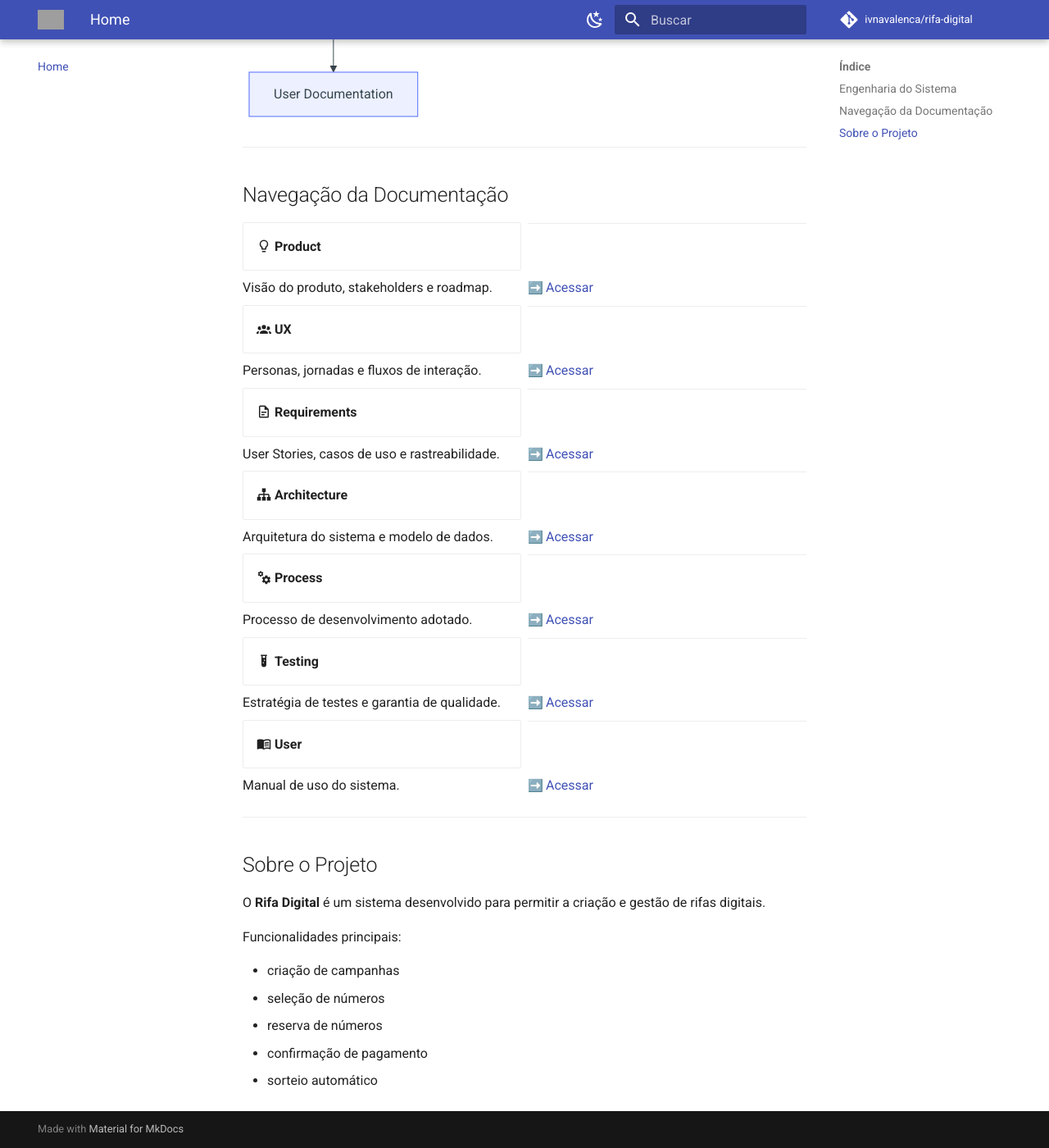
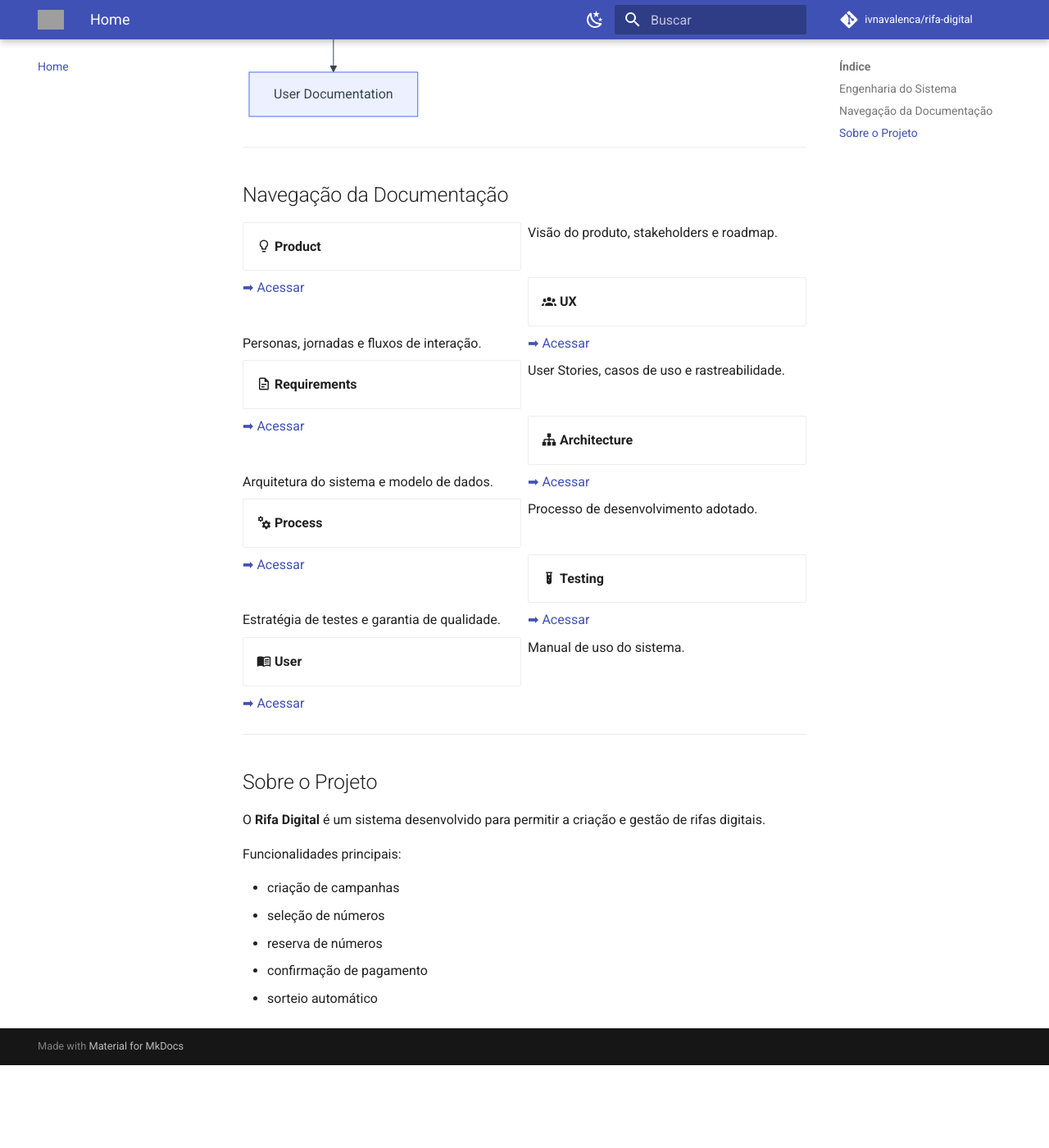
Before and after one commit to ivnavalenca/rifa-digital, an MkDocs documentation site: the page built from docs/index.md, in a window 1280 px wide and 1400 px high, scrolled down 1648 px. Shown: the whole window at 82% size. Built offline with MkDocs 1.6.1 and Material for MkDocs 9.7.7, drawn with Linux system fonts in a browser that asks for light colours; emoji names are drawn with the system emoji font; comment, search, counter and statistics services are not loaded; after the commit the page ends 2947 px from its top, so only the background shows below that; part of the change alters nothing that is shown; grey boxes are pictures that could not be loaded.

```diff
--- a/docs/index.md
+++ b/docs/index.md
@@ -35,46 +35,46 @@ Testing --> User[User Documentation]
 <div class="grid cards" markdown>
 
 - :material-lightbulb-outline: **Product**
-  ---
+
   Visão do produto, stakeholders e roadmap.
 
-  [:arrow_right: Acessar](product/README.md)
+  [➡ Acessar](product/README.md)
 
 - :material-account-group: **UX**
-  ---
+
   Personas, jornadas e fluxos de interação.
 
-  [:arrow_right: Acessar](ux/README.md)
+  [➡ Acessar](ux/README.md)
 
 - :material-file-document-outline: **Requirements**
-  ---
+
   User Stories, casos de uso e rastreabilidade.
 
-  [:arrow_right: Acessar](requirements/README.md)
+  [➡ Acessar](requirements/README.md)
 
 - :material-sitemap: **Architecture**
-  ---
+
   Arquitetura do sistema e modelo de dados.
 
-  [:arrow_right: Acessar](architecture/README.md)
+  [➡ Acessar](architecture/README.md)
 
 - :material-cogs: **Process**
-  ---
+
   Processo de desenvolvimento adotado.
 
-  [:arrow_right: Acessar](process/processo-desenvolvimento.md)
+  [➡ Acessar](process/processo-desenvolvimento.md)
 
 - :material-test-tube: **Testing**
-  ---
+
   Estratégia de testes e garantia de qualidade.
 
-  [:arrow_right: Acessar](testing/README.md)
+  [➡ Acessar](testing/README.md)
 
 - :material-book-open-variant: **User**
-  ---
+
   Manual de uso do sistema.
 
-  [:arrow_right: Acessar](user/manual-usuario.md)
+  [➡ Acessar](user/manual-usuario.md)
 
 </div>
 
```
